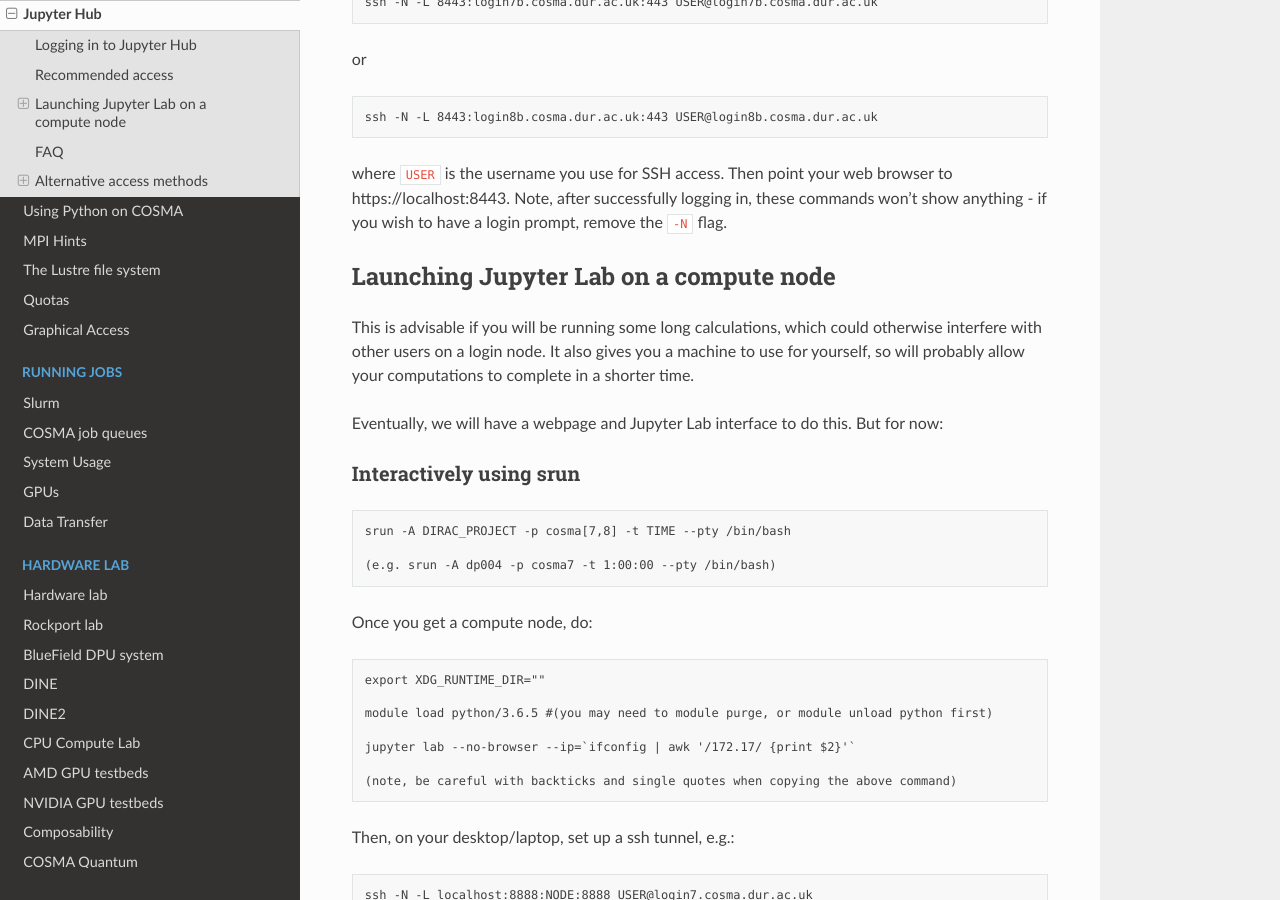
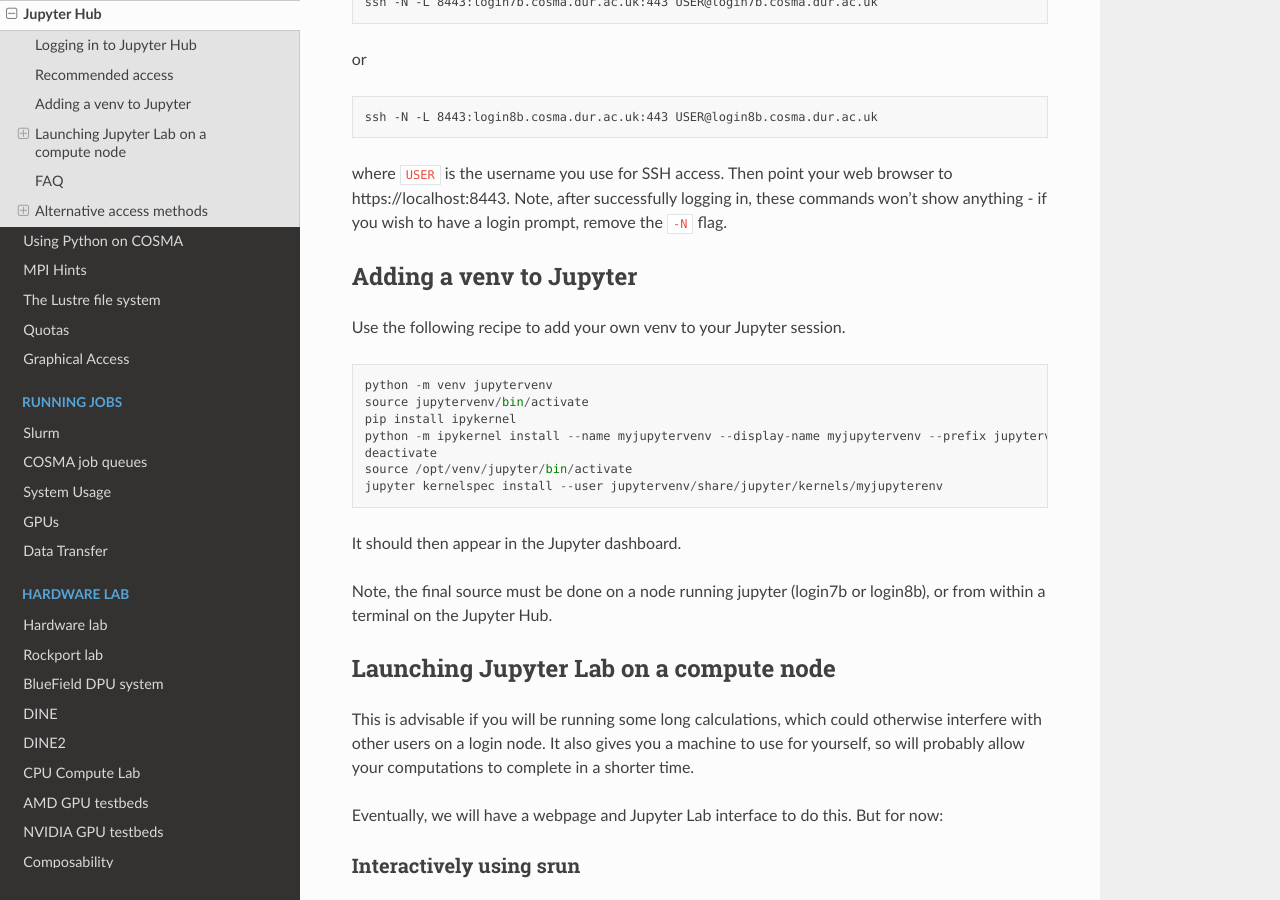
Before and after one commit to agb32/cosmadoc, a Sphinx documentation site: the page built from docs/source/jupyter.md, in a window 1280 px wide and 900 px high, scrolled down 460 px. Built offline with Sphinx 7.4.7 and the Read the Docs theme 2.0.0, drawn with Linux system fonts in a browser that asks for light colours.

Commit message:
added jupyter venv info

````diff
--- a/docs/source/jupyter.md
+++ b/docs/source/jupyter.md
@@ -17,6 +17,24 @@
     ssh -N -L 8443:login8b.cosma.dur.ac.uk:443 USER@login8b.cosma.dur.ac.uk
 
 where `USER` is the username you use for SSH access. Then point your web browser to https://localhost:8443.  Note, after successfully logging in, these commands won't show anything - if you wish to have a login prompt, remove the `-N` flag.
+
+## Adding a venv to Jupyter
+
+Use the following recipe to add your own venv to your Jupyter session.
+
+```
+python -m venv jupytervenv
+source jupytervenv/bin/activate
+pip install ipykernel
+python -m ipykernel install --name myjupytervenv --display-name myjupytervenv --prefix jupytervenv/
+deactivate
+source /opt/venv/jupyter/bin/activate
+jupyter kernelspec install --user jupytervenv/share/jupyter/kernels/myjupyterenv
+```
+
+It should then appear in the Jupyter dashboard.
+
+Note, the final source must be done on a node running jupyter (login7b or login8b), or from within a terminal on the Jupyter Hub.
 
 ## Launching Jupyter Lab on a compute node
 
````
